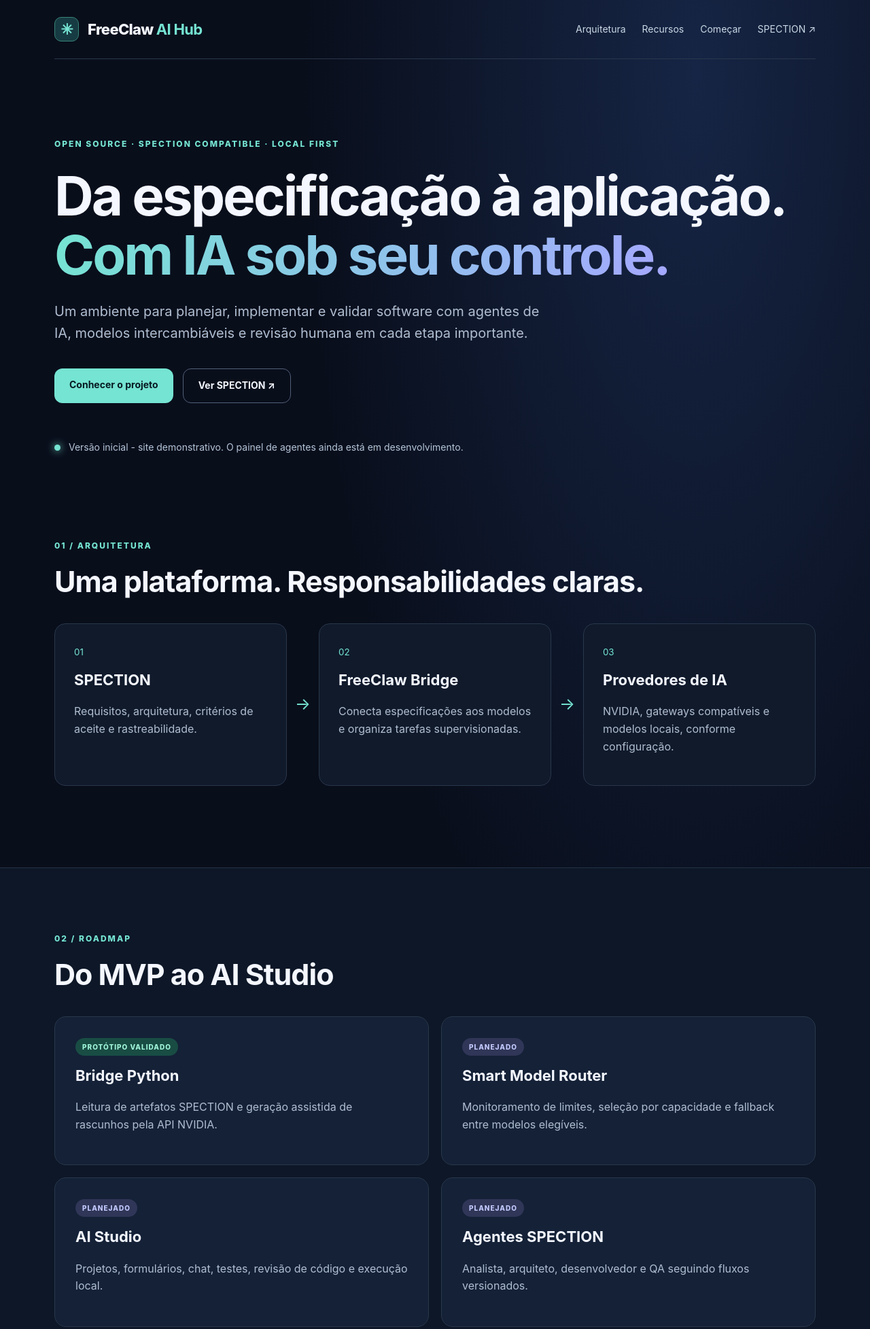
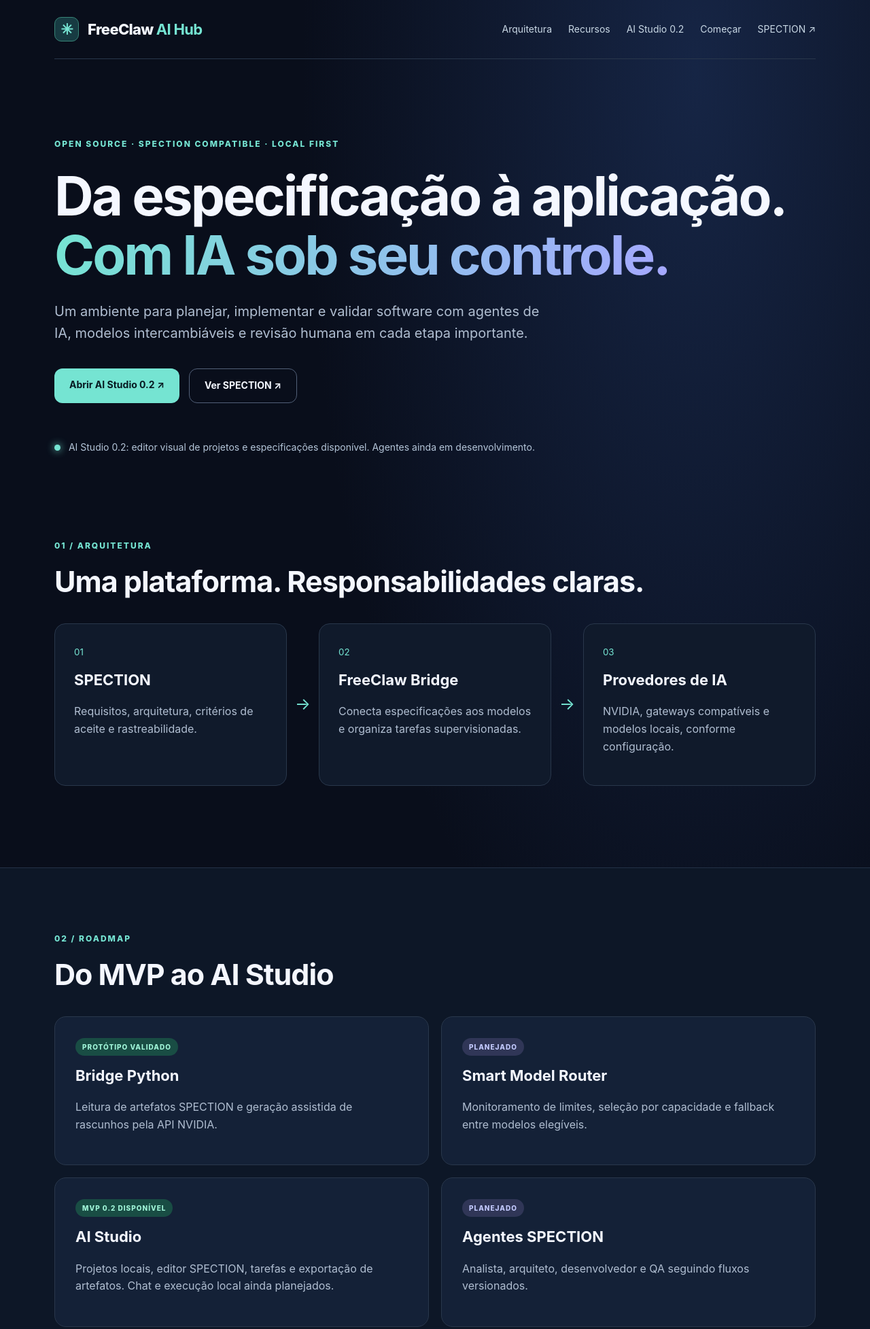
Before and after one commit to alexsandsouza/freeclaw-ai-hub, a plain HTML site: page site/index.html in a window 1280 px wide. Shown: the top 1955 px of the page at 68% size. Drawn offline with Linux system fonts and the light colour scheme.

Commit message:
feat(site): link functional Studio 0.2

```diff
--- a/site/index.html
+++ b/site/index.html
@@ -8,12 +8,12 @@
   <link rel="stylesheet" href="styles.css" />
 </head>
 <body>
-  <header class="topbar container"><a class="brand" href="#inicio"><span class="mark">✳</span> FreeClaw <strong>AI Hub</strong></a><nav aria-label="Menu principal"><a href="#arquitetura">Arquitetura</a><a href="#recursos">Recursos</a><a href="#inicio-rapido">Começar</a><a href="https://github.com/alexsandsouza/spection" target="_blank" rel="noopener noreferrer">SPECTION ↗</a></nav></header>
+  <header class="topbar container"><a class="brand" href="#inicio"><span class="mark">✳</span> FreeClaw <strong>AI Hub</strong></a><nav aria-label="Menu principal"><a href="#arquitetura">Arquitetura</a><a href="#recursos">Recursos</a><a href="studio.html">AI Studio 0.2</a><a href="#inicio-rapido">Começar</a><a href="https://github.com/alexsandsouza/spection" target="_blank" rel="noopener noreferrer">SPECTION ↗</a></nav></header>
   <main>
-    <section id="inicio" class="hero container"><div class="eyebrow">OPEN SOURCE · SPECTION COMPATIBLE · LOCAL FIRST</div><h1>Da especificação à aplicação.<br><span>Com IA sob seu controle.</span></h1><p class="lead">Um ambiente para planejar, implementar e validar software com agentes de IA, modelos intercambiáveis e revisão humana em cada etapa importante.</p><div class="actions"><a class="button primary" href="#inicio-rapido">Conhecer o projeto</a><a class="button ghost" href="https://github.com/alexsandsouza/spection" target="_blank" rel="noopener noreferrer">Ver SPECTION ↗</a></div><div class="notice"><span class="pulse"></span> Versão inicial - site demonstrativo. O painel de agentes ainda está em desenvolvimento.</div></section>
+    <section id="inicio" class="hero container"><div class="eyebrow">OPEN SOURCE · SPECTION COMPATIBLE · LOCAL FIRST</div><h1>Da especificação à aplicação.<br><span>Com IA sob seu controle.</span></h1><p class="lead">Um ambiente para planejar, implementar e validar software com agentes de IA, modelos intercambiáveis e revisão humana em cada etapa importante.</p><div class="actions"><a class="button primary" href="studio.html">Abrir AI Studio 0.2 ↗</a><a class="button ghost" href="https://github.com/alexsandsouza/spection" target="_blank" rel="noopener noreferrer">Ver SPECTION ↗</a></div><div class="notice"><span class="pulse"></span> AI Studio 0.2: editor visual de projetos e especificações disponível. Agentes ainda em desenvolvimento.</div></section>
     <section class="container" id="arquitetura"><div class="section-title"><span>01 / ARQUITETURA</span><h2>Uma plataforma. Responsabilidades claras.</h2></div><div class="flow"><article><small>01</small><h3>SPECTION</h3><p>Requisitos, arquitetura, critérios de aceite e rastreabilidade.</p></article><div class="connector">→</div><article><small>02</small><h3>FreeClaw Bridge</h3><p>Conecta especificações aos modelos e organiza tarefas supervisionadas.</p></article><div class="connector">→</div><article><small>03</small><h3>Provedores de IA</h3><p>NVIDIA, gateways compatíveis e modelos locais, conforme configuração.</p></article></div></section>
-    <section id="recursos" class="wide"><div class="container"><div class="section-title"><span>02 / ROADMAP</span><h2>Do MVP ao AI Studio</h2></div><div class="cards"><article><span class="tag done">PROTÓTIPO VALIDADO</span><h3>Bridge Python</h3><p>Leitura de artefatos SPECTION e geração assistida de rascunhos pela API NVIDIA.</p></article><article><span class="tag planned">PLANEJADO</span><h3>Smart Model Router</h3><p>Monitoramento de limites, seleção por capacidade e fallback entre modelos elegíveis.</p></article><article><span class="tag planned">PLANEJADO</span><h3>AI Studio</h3><p>Projetos, formulários, chat, testes, revisão de código e execução local.</p></article><article><span class="tag planned">PLANEJADO</span><h3>Agentes SPECTION</h3><p>Analista, arquiteto, desenvolvedor e QA seguindo fluxos versionados.</p></article></div></div></section>
-    <section class="container bottom" id="inicio-rapido"><div class="section-title"><span>03 / COMO USAR</span><h2>GitHub Pages para o site.<br>Python no seu computador.</h2></div><p>O GitHub Pages hospeda esta interface pública e documentação. O motor Python e as chaves de API ficam fora do site, em um ambiente local ou servidor autenticado. Nenhuma chave deve ser inserida neste site estático.</p><a class="button primary" href="https://github.com/alexsandsouza/freeclaw-ai-hub" target="_blank" rel="noopener noreferrer">Explorar repositório no GitHub ↗</a></section>
+    <section id="recursos" class="wide"><div class="container"><div class="section-title"><span>02 / ROADMAP</span><h2>Do MVP ao AI Studio</h2></div><div class="cards"><article><span class="tag done">PROTÓTIPO VALIDADO</span><h3>Bridge Python</h3><p>Leitura de artefatos SPECTION e geração assistida de rascunhos pela API NVIDIA.</p></article><article><span class="tag planned">PLANEJADO</span><h3>Smart Model Router</h3><p>Monitoramento de limites, seleção por capacidade e fallback entre modelos elegíveis.</p></article><article><span class="tag done">MVP 0.2 DISPONÍVEL</span><h3>AI Studio</h3><p>Projetos locais, editor SPECTION, tarefas e exportação de artefatos. Chat e execução local ainda planejados.</p></article><article><span class="tag planned">PLANEJADO</span><h3>Agentes SPECTION</h3><p>Analista, arquiteto, desenvolvedor e QA seguindo fluxos versionados.</p></article></div></div></section>
+    <section class="container bottom" id="inicio-rapido"><div class="section-title"><span>03 / COMO USAR</span><h2>GitHub Pages para o site.<br>Python no seu computador.</h2></div><p>O GitHub Pages hospeda esta interface pública e documentação. O motor Python e as chaves de API ficam fora do site, em um ambiente local ou servidor autenticado. Nenhuma chave deve ser inserida neste site estático.</p><a class="button primary" href="studio.html">Experimentar o AI Studio ↗</a></section>
   </main>
   <footer class="container"><span>© <span id="year"></span> FreeClaw AI Hub · Projeto experimental</span><span>Engenharia de software guiada por SPECTION · <a href="https://github.com/alexsandsouza">GitHub</a></span></footer>
   <script src="script.js"></script>
```
